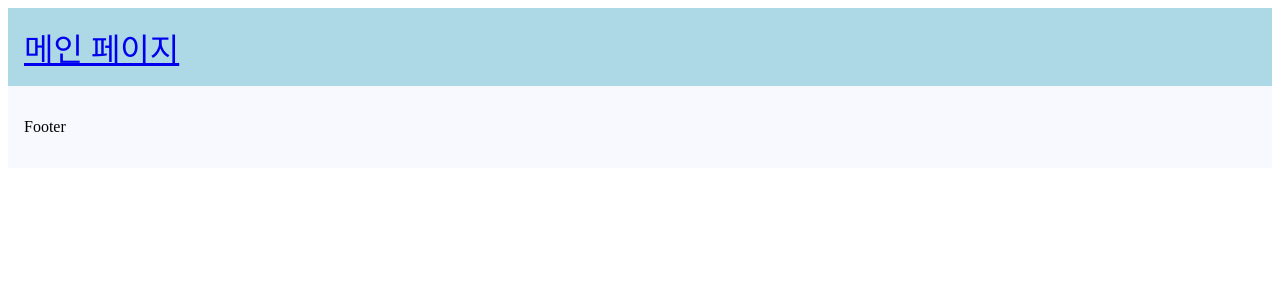
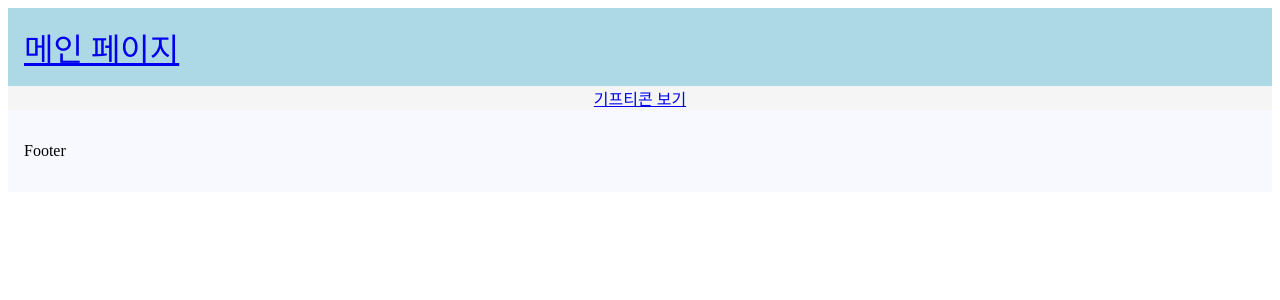
Before and after one commit to dev-honing/Gifticon, a Next.js app in the folder family-gifticon/: page / in a window 1280 px wide. Shown: the top 300 px of the page. Built offline with nearby package versions, Linux system fonts and the light colour scheme.

Commit message:
Feat: 기프티콘 상세 조회를 위한 라우트 연결

```diff
--- a/family-gifticon/app/page.tsx
+++ b/family-gifticon/app/page.tsx
@@ -1,3 +1,6 @@
+// app/page.tsx
+import Link from "next/link";
+
 export default function MainPage() {
   return (
     <div
@@ -13,6 +16,7 @@ export default function MainPage() {
         alignItems: "center",
       }}
     >
+      <Link href={"/gifts"}>기프티콘 보기</Link>
     </div>
   );
 }
```
